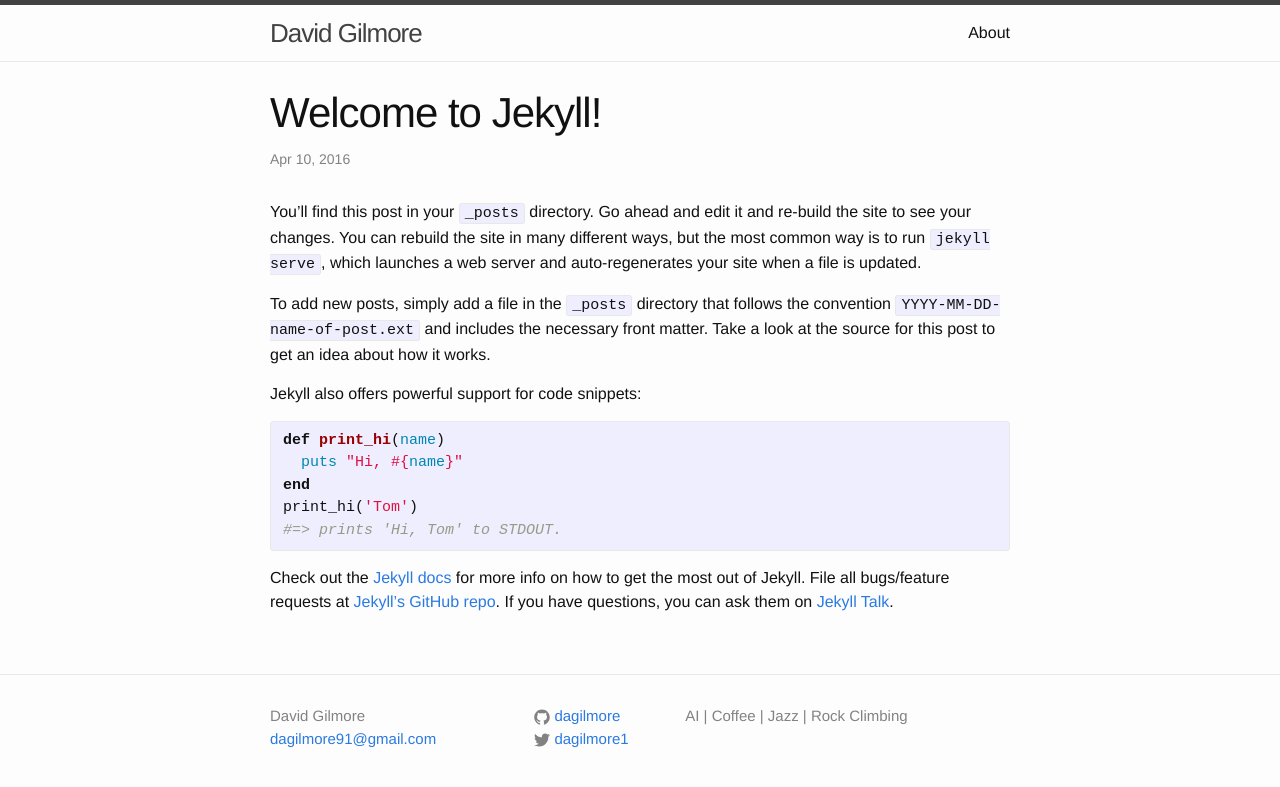
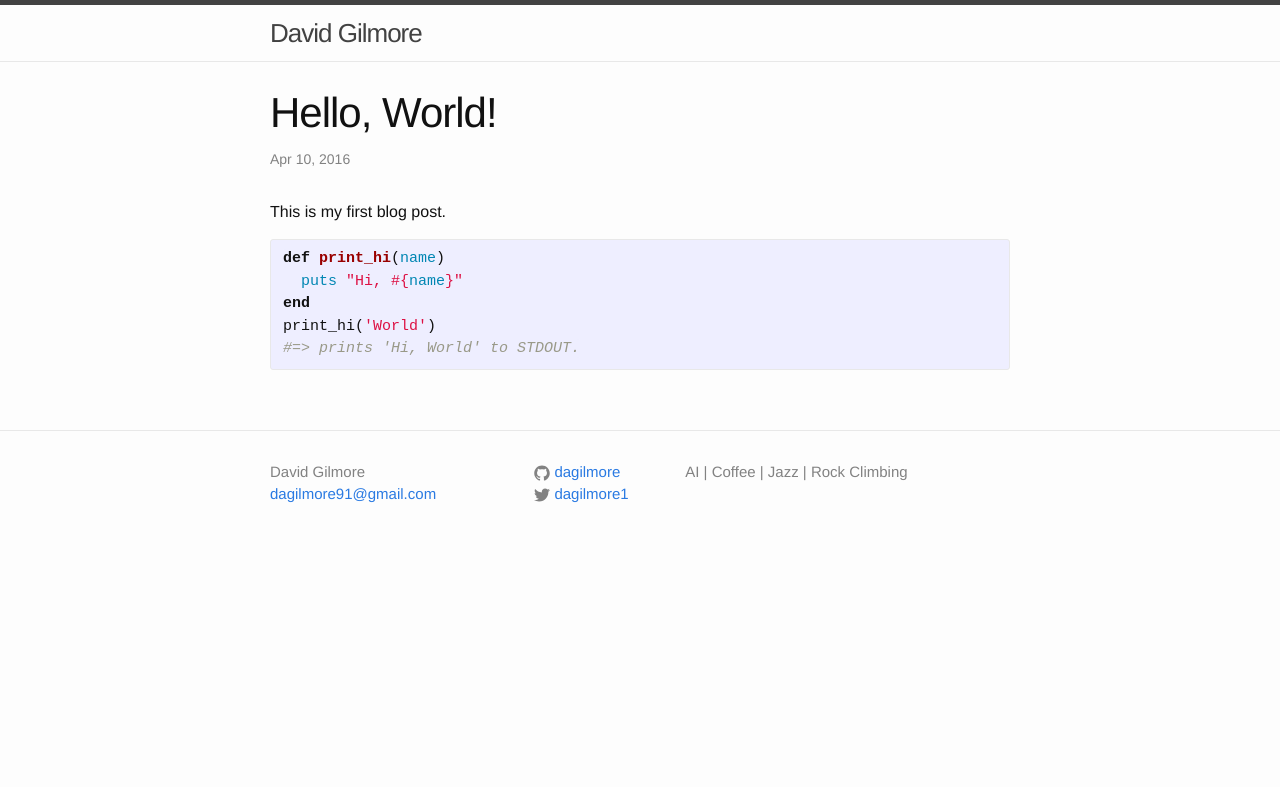
Before and after one commit to dagilmore/dagilmore.github.io, a Jekyll site: the page built from _posts/2016-04-10-welcome-to-jekyll.markdown, in a window 1280 px wide. Shown: the top 787 px of the page. Built offline with Jekyll 4.4.1, drawn with Linux system fonts in a browser that asks for light colours.

Commit message:
Removed jekyll default post

```diff
--- a/_posts/2016-04-10-welcome-to-jekyll.markdown
+++ b/_posts/2016-04-10-welcome-to-jekyll.markdown
@@ -1,25 +1,15 @@
 ---
 layout: post
-title:  "Welcome to Jekyll!"
+title:  "Hello, World!"
 date:   2016-04-10 13:07:42 -0500
 categories: jekyll update
 ---
-You’ll find this post in your `_posts` directory. Go ahead and edit it and re-build the site to see your changes. You can rebuild the site in many different ways, but the most common way is to run `jekyll serve`, which launches a web server and auto-regenerates your site when a file is updated.
-
-To add new posts, simply add a file in the `_posts` directory that follows the convention `YYYY-MM-DD-name-of-post.ext` and includes the necessary front matter. Take a look at the source for this post to get an idea about how it works.
-
-Jekyll also offers powerful support for code snippets:
+This is my first blog post.
 
 {% highlight ruby %}
 def print_hi(name)
   puts "Hi, #{name}"
 end
-print_hi('Tom')
-#=> prints 'Hi, Tom' to STDOUT.
+print_hi('World')
+#=> prints 'Hi, World' to STDOUT.
 {% endhighlight %}
-
-Check out the [Jekyll docs][jekyll-docs] for more info on how to get the most out of Jekyll. File all bugs/feature requests at [Jekyll’s GitHub repo][jekyll-gh]. If you have questions, you can ask them on [Jekyll Talk][jekyll-talk].
-
-[jekyll-docs]: http://jekyllrb.com/docs/home
-[jekyll-gh]:   https://github.com/jekyll/jekyll
-[jekyll-talk]: https://talk.jekyllrb.com/
```
Also changed, not shown: _posts/2016-04-10-demystifying-memory-nets.markdown (added, +25 -0 lines), about.md (deleted, +0 -15 lines).
